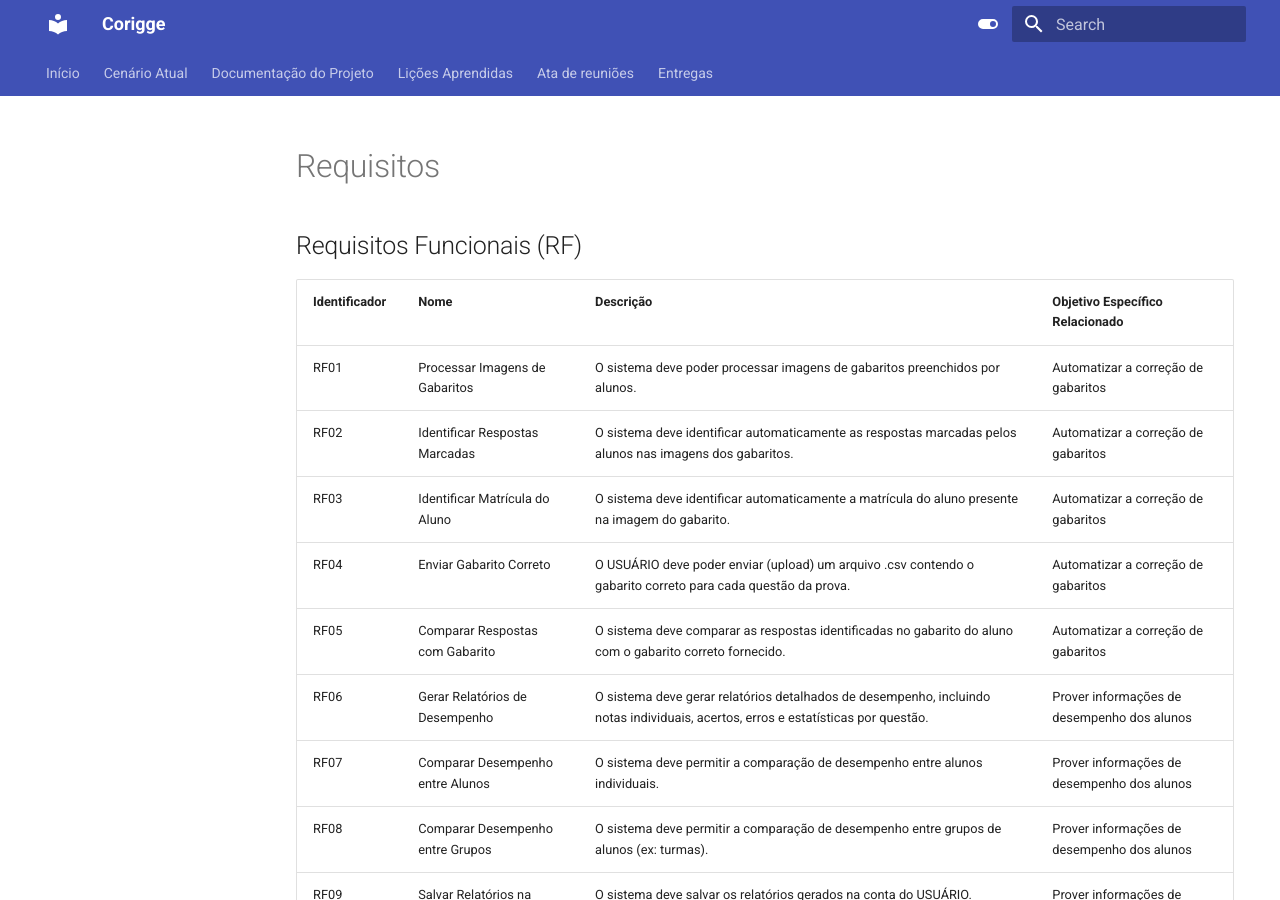
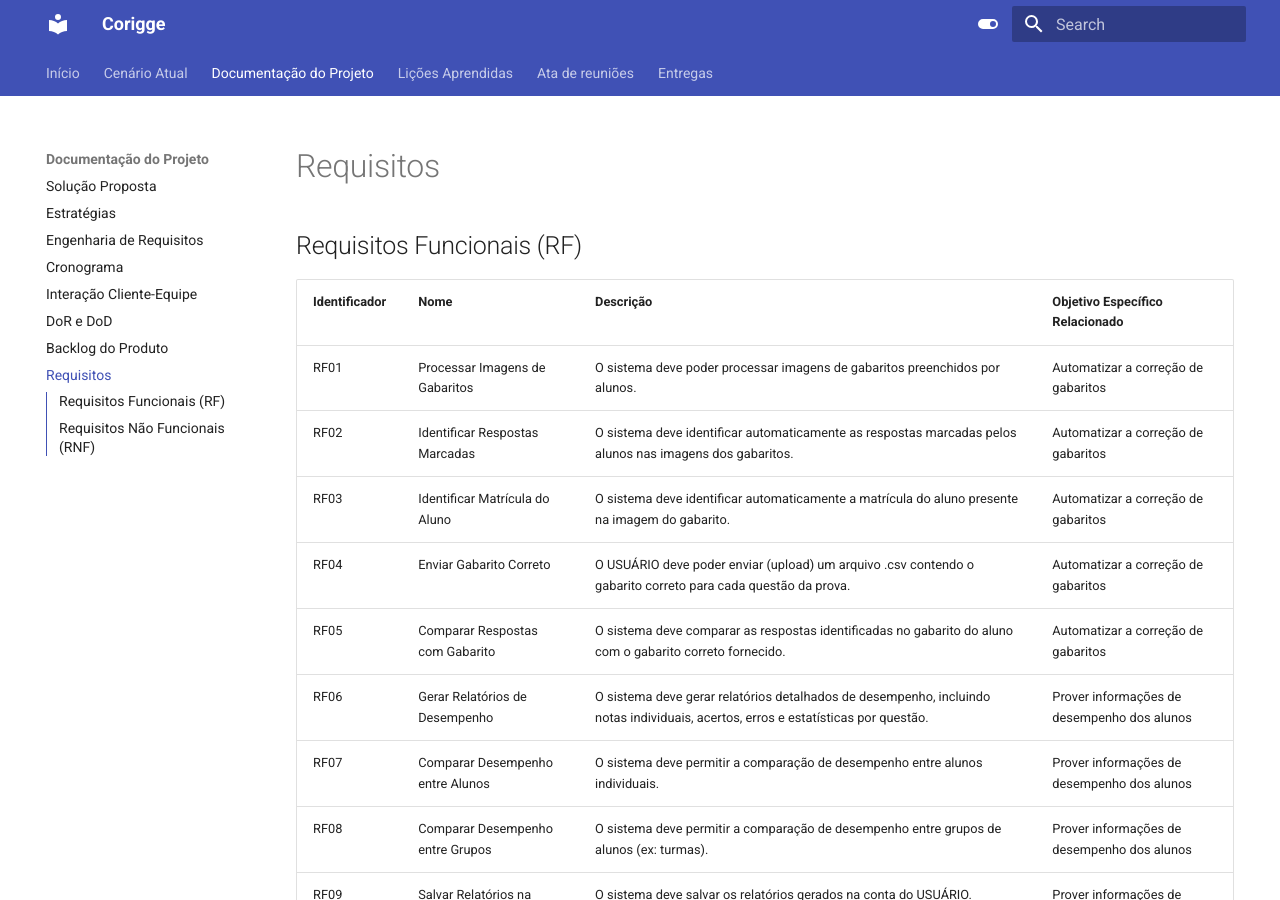
Before and after one commit to mdsreq-fga-unb/2025.1-T01-CORIGGE, an MkDocs documentation site: the page built from docs/requisitos.md, in a window 1280 px wide and 900 px high. Built offline with MkDocs 1.6.1 and Material for MkDocs 9.7.7, drawn with Linux system fonts in a browser that asks for light colours.

Commit message:
Docs: Fix path for requisitos.

```diff
--- a/mkdocs.yml
+++ b/mkdocs.yml
@@ -36,6 +36,7 @@ nav:
     - Interação Cliente-Equipe: interacao-cliente.md
     - DoR e DoD: DoR_DoD.md
     - Backlog do Produto: backlog.md
+    - Requisitos: requisitos.md
   - Lições Aprendidas: licoes-aprendidas.md
   - Ata de reuniões: gravacoes.md
   - Entregas: entregas.md
```
